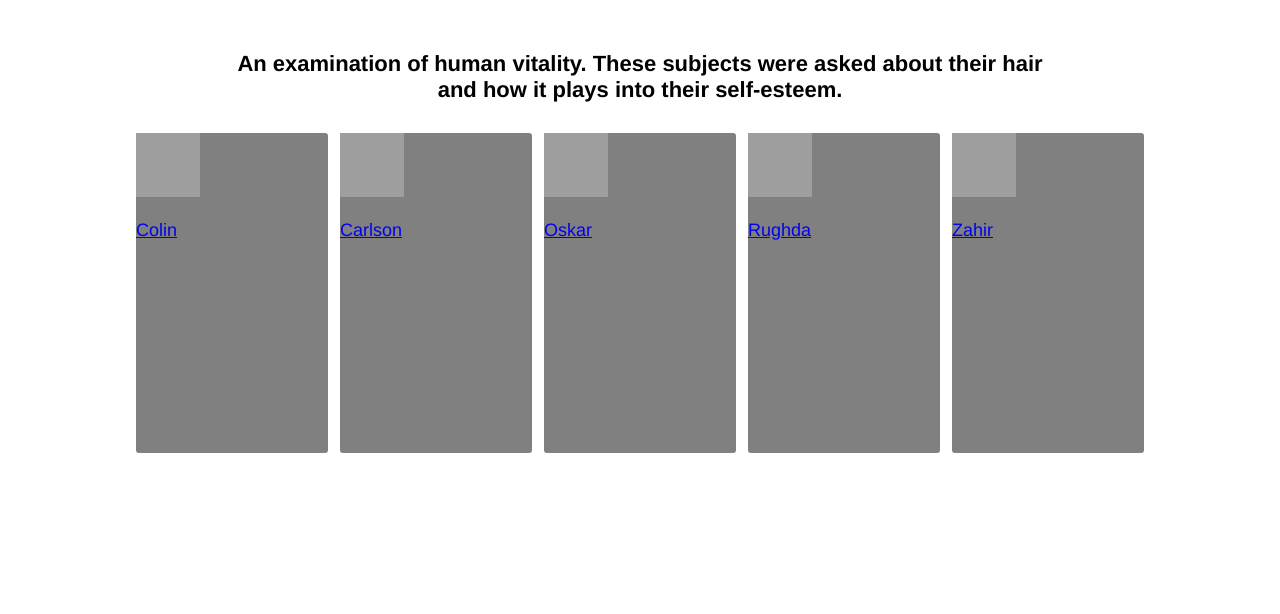
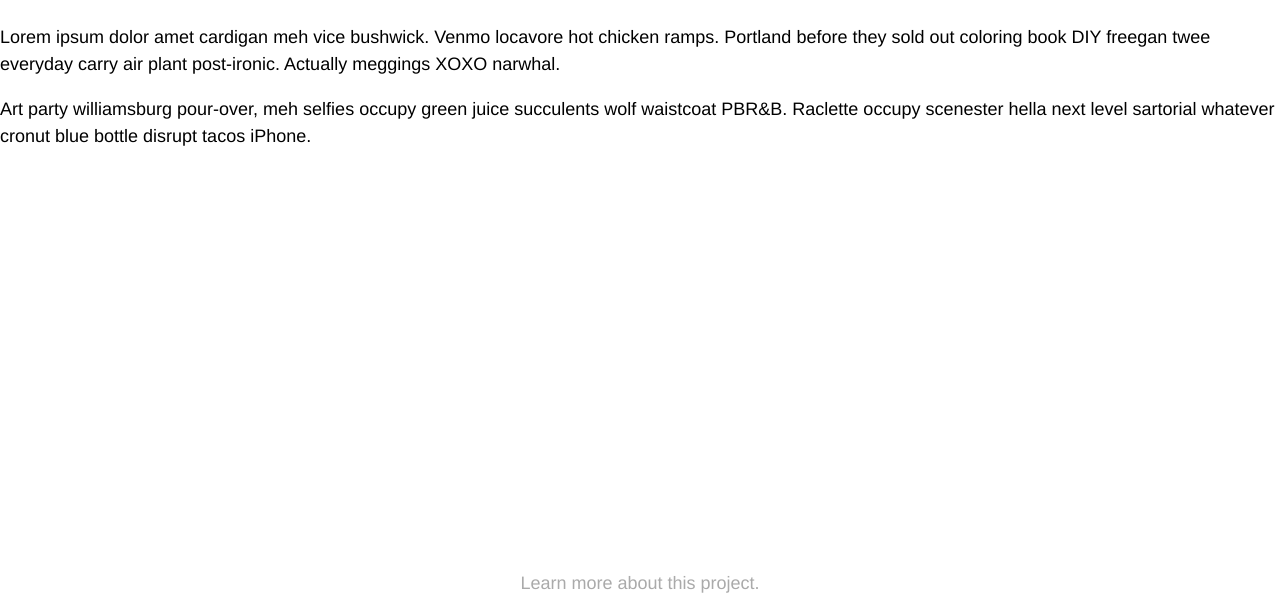
Before and after one commit to hunnitgz-Aziz/power-under-the-scope, a React app: page /about in a window 1280 px wide. Shown: the part 186-800 px from the top of the page. Built offline with nearby package versions, Linux system fonts and the light colour scheme; grey boxes are pictures that could not be loaded; a web font is replaced by a local one.

Commit message:
making some good progress

```diff
--- a/src/Components/CardList.js
+++ b/src/Components/CardList.js
@@ -6,31 +6,31 @@ const cards = [
 	{
 		id: 1,
 		name: 'Colin',
-		link: 'http://hoverstat.es',
+		link: '/colin',
 		image: 'http://placekitten.com/g/64/64'
 	},
 	{
 		id: 2,
 		name: 'Carlson',
-		link: 'http://hoverstat.es',
+		link: '/carlson',
 		image: 'http://placekitten.com/g/64/64'
 	},
 	{
 		id: 3,
 		name: 'Oskar',
-		link: 'http://hoverstat.es',
+		link: '/oskar',
 		image: 'http://placekitten.com/g/64/64'
 	},
 	{
 		id: 4,
 		name: 'Rughda',
-		link: 'http://hoverstat.es',
+		link: '/rughda',
 		image: 'http://placekitten.com/g/64/64'
 	},
 	{
 		id: 5,
 		name: 'Zahir',
-		link: 'http://hoverstat.es',
+		link: '/zahir',
 		image: 'http://placekitten.com/g/64/64'
 	},
 ]
--- a/src/Components/Footer.js
+++ b/src/Components/Footer.js
@@ -6,10 +6,8 @@ export default class Footer extends Component {
 	render() {
 		return (
 			<footer className="footer">
-				<a>Learn about this project.</a>
+				<a href="/about">Learn more about this project.</a>
 			</footer>
 		)
 	}
 }
-
-export default Footer;
--- /dev/null
+++ b/src/Components/Main.js
@@ -0,0 +1,17 @@
+import React, { Component } from 'react';
+import { Switch, Route } from 'react-router-dom';
+import Home from '../containers/Home';
+import About from '../containers/About';
+
+export default class Main extends Component {
+	render() {
+		return (
+			<main className="main">
+				<Switch>
+					<Route exact path="/" component={Home}/>
+					<Route exact path="/about" component={About}/>
+				</Switch>
+			</main>
+		)
+	}
+}
--- /dev/null
+++ b/src/containers/About.js
@@ -0,0 +1,14 @@
+import React, {Component} from 'react';
+import classNames from 'classnames';
+import ReactDOM from 'react-dom';
+
+export default class About extends Component {
+	render() {
+		return (
+			<div className="about-container">
+				<p>Lorem ipsum dolor amet cardigan meh vice bushwick. Venmo locavore hot chicken ramps. Portland before they sold out coloring book DIY freegan twee everyday carry air plant post-ironic. Actually meggings XOXO narwhal.</p>
+				<p>Art party williamsburg pour-over, meh selfies occupy green juice succulents wolf waistcoat PBR&B. Raclette occupy scenester hella next level sartorial whatever cronut blue bottle disrupt tacos iPhone.</p>
+			</div>
+		)
+	}
+}
--- a/src/containers/App.js
+++ b/src/containers/App.js
@@ -1,10 +1,18 @@
 import React, { Component } from 'react';
 import Navbar from '../Components/Navbar';
+import Main from '../Components/Main';
+import Footer from '../Components/Footer';
+import classNames from 'classnames';
+
 
 class App extends Component {
   render() {
     return (
-       <Navbar />
+    	<div className="main-wrapper">
+	       <Navbar />
+	       <Main />
+	       <Footer />
+       </div>
     );
   }
 }
--- a/src/containers/Home.js
+++ b/src/containers/Home.js
@@ -3,15 +3,14 @@ import PropTypes from 'prop-types';
 import classNames from 'classnames';
 import ReactDOM from 'react-dom';
 import CardList from '../Components/CardList';
-import data from '../data/data';
 
 export default class Home extends Component {
 	static propTypes = {};
 
 	render() {
-		console.log(this.props.cards);
+		// console.log(this.props.cards);
 		return (
-			<div>
+			<div className="home-body">
 				<div className="home-description">
 					<h4>An examination of human vitality. These subjects were asked about their hair and how it plays into their self-esteem.</h4>
 				</div>
--- a/src/data/data.js
+++ /dev/null
@@ -1,34 +0,0 @@
-const cards = [
-	{
-		id: 1,
-		name: 'Colin',
-		link: 'http://hoverstat.es',
-		image: 'http://placekitten.com/g/64/64'
-	},
-	{
-		id: 2,
-		name: 'Carlson',
-		link: 'http://hoverstat.es',
-		image: 'http://placekitten.com/g/64/64'
-	},
-	{
-		id: 3,
-		name: 'Oskar',
-		link: 'http://hoverstat.es',
-		image: 'http://placekitten.com/g/64/64'
-	},
-	{
-		id: 4,
-		name: 'Rughda',
-		link: 'http://hoverstat.es',
-		image: 'http://placekitten.com/g/64/64'
-	},
-	{
-		id: 5,
-		name: 'Zahir',
-		link: 'http://hoverstat.es',
-		image: 'http://placekitten.com/g/64/64'
-	},
-]
-
-export default cards;
--- a/src/index.js
+++ b/src/index.js
@@ -1,9 +1,11 @@
 import React from 'react';
 import ReactDOM from 'react-dom';
-import routes from './routes';
 import './styles/css/index.css';
+import {BrowserRouter, Route} from 'react-router-dom';
+import App from './containers/App';
 
-ReactDOM.render(
-	routes,
-	document.getElementById('app-root')
-);
+ReactDOM.render((
+	<BrowserRouter>
+		<App />
+	</BrowserRouter>
+), document.getElementById('app-root'));
--- a/src/routes.js
+++ /dev/null
@@ -1,14 +0,0 @@
-import React from 'react';
-import {BrowserRouter, Route} from 'react-router-dom';
-import Home from './containers/Home';
-import App from './containers/App';
-import classNames from 'classnames';
-
-export default (
-	<BrowserRouter>
-		<div className="main-wrapper">
-			<Route path="/" component={App}/>
-			<Route path="/" component={Home}/>
-		</div>
-	</BrowserRouter>
-);
--- /dev/null
+++ b/src/styles/scss/_Footer.scss
@@ -0,0 +1,14 @@
+.footer {
+	position: absolute;
+	padding: 2rem 0;
+	bottom: 0;
+	width: 100%;
+	text-align: center;
+
+	a {
+		color: $grey;
+		font-size: $base-font-size;
+		font-family: $regular;
+		text-decoration: none;
+	}
+}
--- /dev/null
+++ b/src/styles/scss/_Main.scss
@@ -0,0 +1,3 @@
+.main {
+	margin-top: 21rem;
+}
--- a/src/styles/scss/_Navbar.scss
+++ b/src/styles/scss/_Navbar.scss
@@ -1,4 +1,8 @@
 .navbar {
+	position: fixed;
 	padding: 8.7rem 0 2.5rem;
 	text-align: center;
+	top: 0;
+	width: 100%;
+	z-index: 1000;
 }
--- a/src/styles/scss/index.scss
+++ b/src/styles/scss/index.scss
@@ -1,11 +1,14 @@
 //Color Variables
 $white: #FFFFFF;
 $black: #000000;
+$grey: #AAAAAA;
 
 //Font families
 $regular: 'Avenir Next Regular', Helvetica Neue, Arial, monospace;
 $bold: 'Avenir Next Bold', Helvetica Neue, Arial, monospace;
 $semi-bold: 'Avenir Next Demibold', Helvetica Neue, Arial, monospace;
+
+$base-font-size: 1.8rem;
 
 @import 'Typography';
 @import 'App';
@@ -13,3 +16,5 @@ $semi-bold: 'Avenir Next Demibold', Helvetica Neue, Arial, monospace;
 @import 'Navbar';
 @import 'Home';
 @import 'Card';
+@import 'Footer';
+@import 'Main';
```
Also changed, not shown: src/styles/css/index.css, 1 other file.
